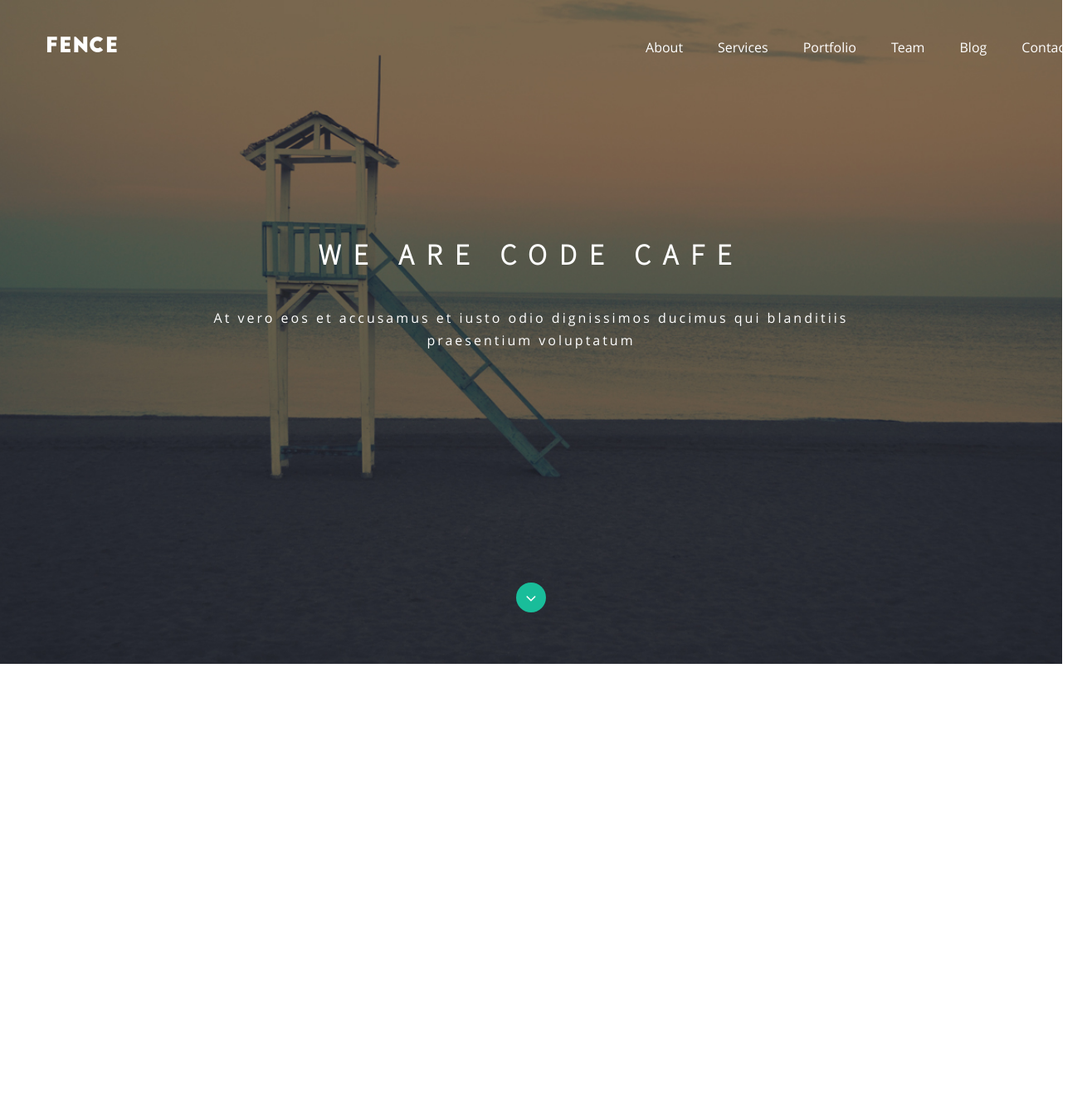
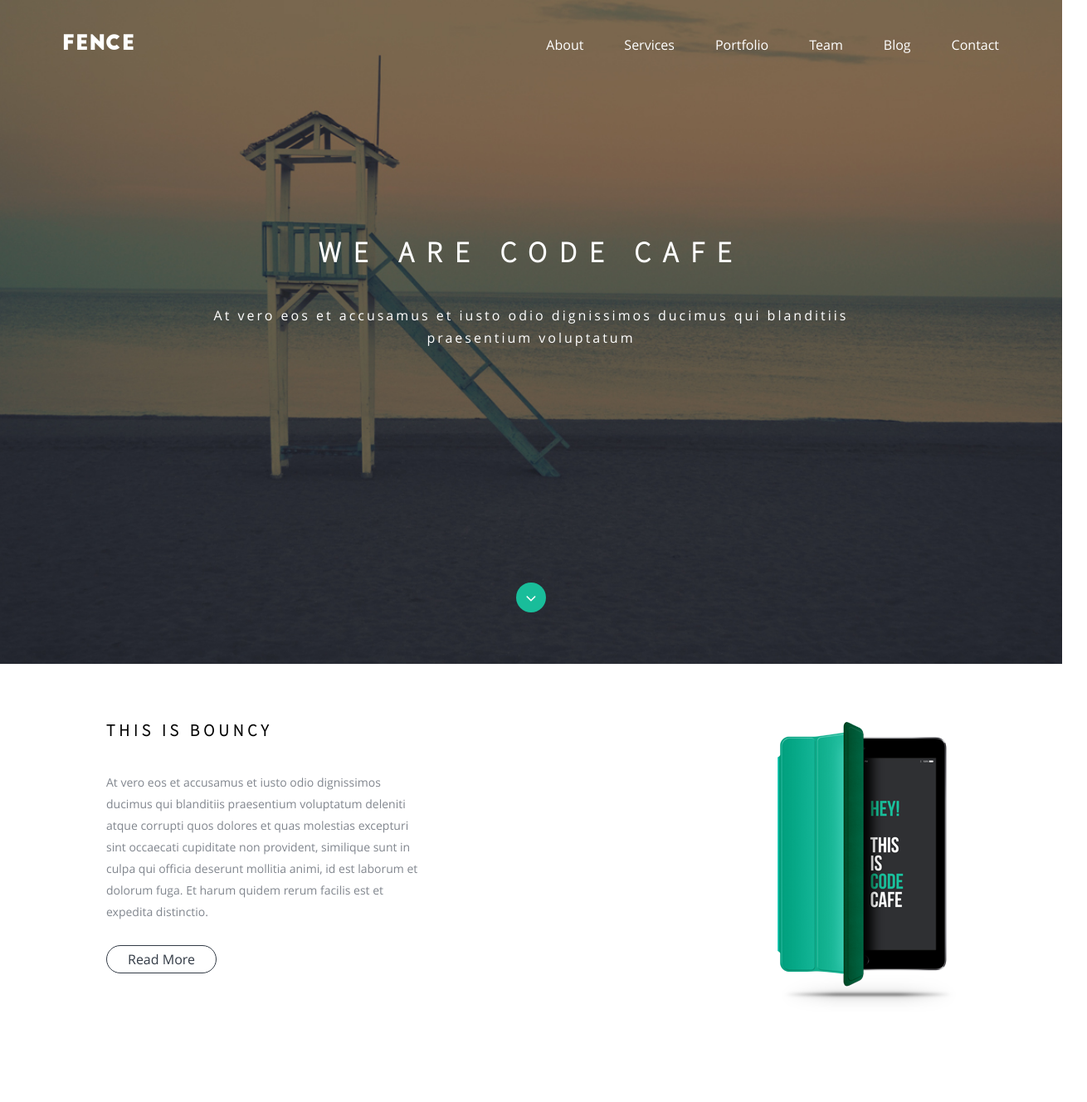
Before and after one commit to petromath77/fense, a website: page app/index.html in a window 1280 px wide. Shown: the whole page at 83% size, 1310 px wide, since content can reach past the window. Before the commit the page ends 800 px from the top, so only its background shows below. Drawn offline with Linux system fonts and the light colour scheme; a web font is replaced by a local one.

Commit message:
greet_section

```diff
--- a/app/index.html
+++ b/app/index.html
@@ -67,6 +67,18 @@
 			</div>
 		</div>
 	</header>
+	<section class="greet">
+		<div class="greet_wrap container">
+			<div class="fence_descr">
+				<h1>This is Bouncy</h1>
+				<p>At vero eos et accusamus et iusto odio dignissimos ducimus qui blanditiis praesentium voluptatum deleniti atque corrupti quos dolores et quas molestias excepturi sint occaecati cupiditate non provident, similique sunt in culpa qui officia deserunt mollitia animi, id est laborum et dolorum fuga. Et harum quidem rerum facilis est et expedita distinctio.</p>
+				<a href="#">Read More</a>
+			</div>
+			<div class="fence_img">
+				<img src="img/greet.png" alt="greet">
+			</div>
+		</div>
+	</section>
 	<link rel="stylesheet" href="css/main.min.css">
 	<script src="js/scripts.min.js"></script>
 
--- /dev/null
+++ b/app/sass/_greet.sass
@@ -0,0 +1,27 @@
+.greet
+	display: flex
+	flex-direction: column
+	justify-content: center
+.greet_wrap
+	width: 80%
+	display: flex
+	flex-direction: row
+	justify-content: space-between
+.fence_descr
+	width: 37%
+	h1
+		margin-bottom: 40px
+	p
+		color: #81868e
+		line-height: 26px
+		margin-bottom: 30px
+	a
+		font-size: 16px
+		line-height: 16px
+		text-decoration: none
+		color: #333b46
+		padding: 5px 25px
+		border: 1px solid #333b46
+		border-radius: 20px
+		margin-top: 20px
+.fence_img
--- a/app/sass/_header.sass
+++ b/app/sass/_header.sass
@@ -25,27 +25,31 @@ header
 		color: #fff
 		text-decoration: none
 		letter-spacing: 1px
+		margin-left: 20px
 
 .menu
-	width: 40%
 	ul
 		display: flex;
 		flex-direction: row;
 		justify-content: space-between;
 		list-style: none
 		li
-			padding: 2px 20px
-			border: 1px solid transparent
-			border-radius: 20px
-			+transit(all, 0.5s, ease-in-out)
-			&:hover
-				border: 1px solid #fff
+			margin-left: 7px
+			&:first-child
+				margin-left: 0
 			a
 				font-size: 16px
 				line-height: 16px
 				color: #fff
 				text-decoration: none
-
+				padding: 7px 20px
+				border: 1px solid transparent
+				border-radius: 20px
+				+transit(all, 0.5s, ease-in-out)
+				&:active,
+				&:hover,
+				&:focus
+					border: 1px solid #fff
 
 .greeting_wrap
 	display: flex
--- a/app/sass/main.sass
+++ b/app/sass/main.sass
@@ -2,6 +2,7 @@
 @import "libs"
 @import "vars"
 @import "header"
+@import "greet"
 
 *::-webkit-input-placeholder
 	color: #666
@@ -53,8 +54,17 @@ p
 	font-size: 14px
 	line-height: 14px
 .container
-	width: 1170px
+	max-width: 1170px
+	min-width: 320px
 	margin: 0px auto
+section
+	padding: 70px 0 100px
+	h1
+		font-family: $source-sans
+		font-size: 20px
+		line-height: 20px
+		text-transform: uppercase
+		letter-spacing: 5px
 .img-responsive
 	display: block
 	max-width: 100%
```
Also changed, not shown: app/css/main.min.css, app/img/greet.png (added).
